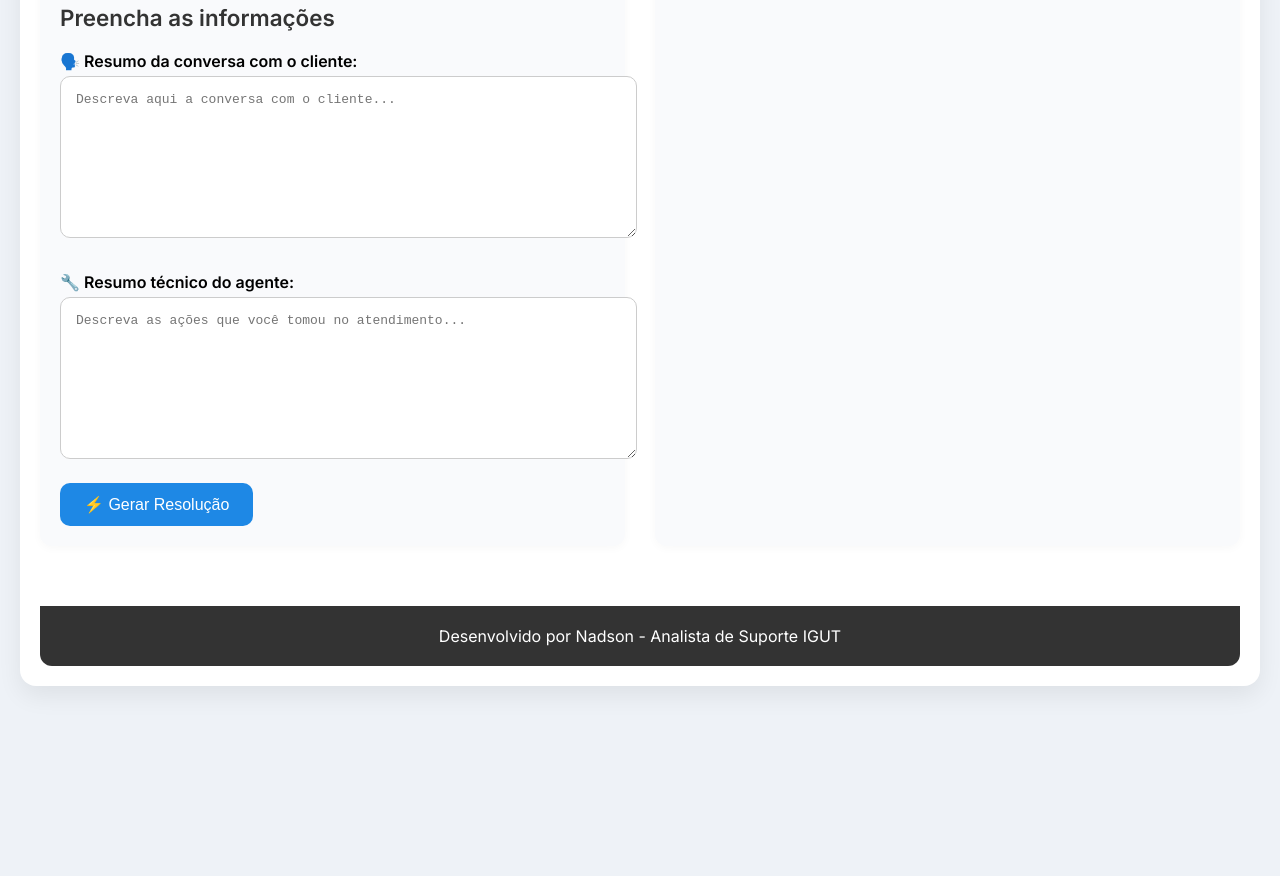
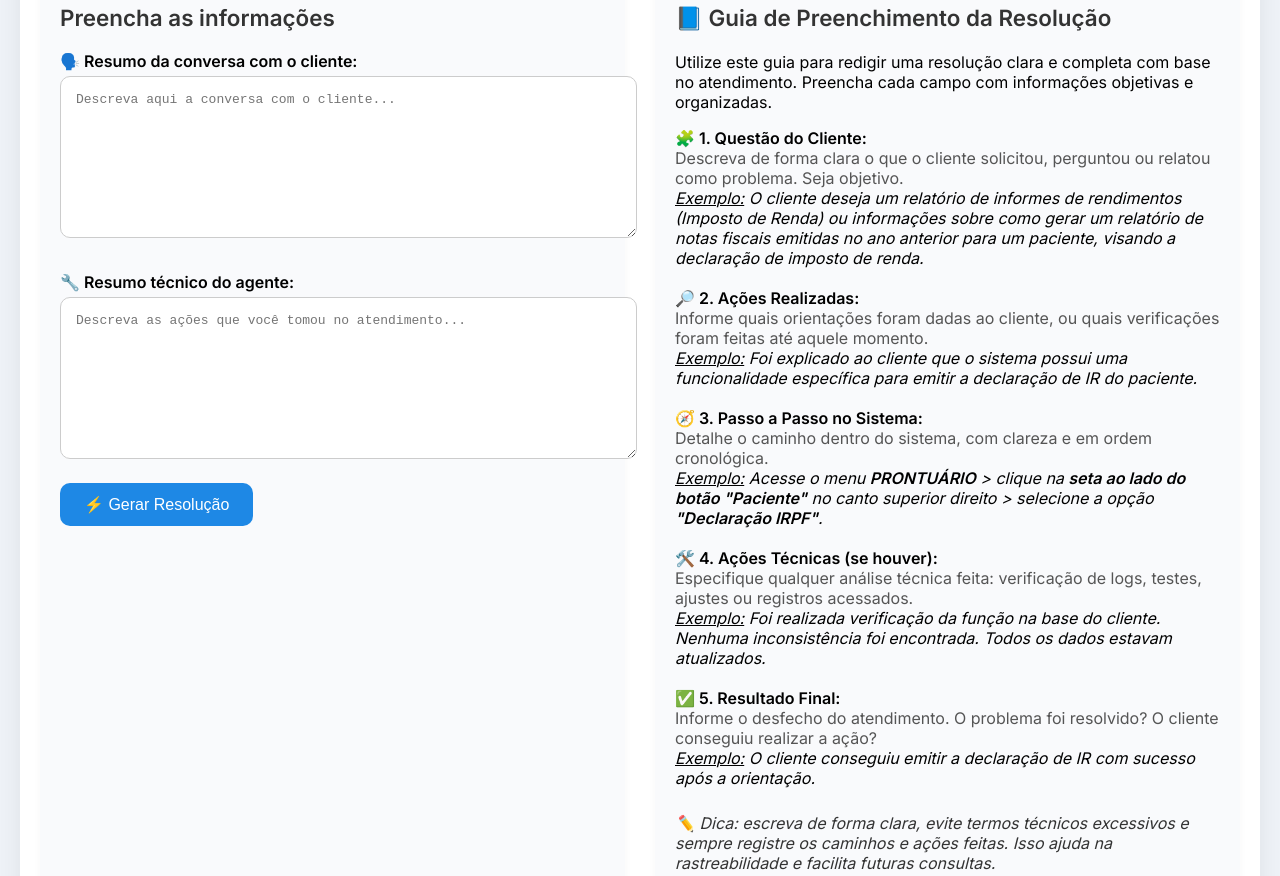
Before and after one commit to nadsonfdl/formulario-resolucao, a plain HTML site: page index.html in a window 1280 px wide. Shown: the part 218-1094 px from the top of the page. Before the commit the page ends 934 px from the top, so only its background shows below. Drawn offline with Linux system fonts and the light colour scheme.

Commit message:
Update index.html

```diff
--- a/index.html
+++ b/index.html
@@ -140,9 +140,67 @@
         <button onclick="gerarResolucao()">⚡ Gerar Resolução</button>
       </div>
 
+
+
+
       <div class="right-panel">
-        <!-- O restante do conteúdo da direita mantido inalterado -->
-      </div>
+  <h2>📘 Guia de Preenchimento da Resolução</h2>
+  <p style="margin-bottom: 15px;">
+    Utilize este guia para redigir uma resolução clara e completa com base no atendimento.
+    Preencha cada campo com informações objetivas e organizadas.
+  </p>
+
+  <ul style="list-style-type: none; padding-left: 0;">
+
+    <li style="margin-bottom: 20px;">
+      <strong>🧩 1. Questão do Cliente:</strong><br>
+      <span style="color: #555;">
+        Descreva de forma clara o que o cliente solicitou, perguntou ou relatou como problema. Seja objetivo.
+      </span><br>
+      <em><u>Exemplo:</u> O cliente deseja um relatório de informes de rendimentos (Imposto de Renda) ou informações sobre como gerar um relatório de notas fiscais emitidas no ano anterior para um paciente, visando a declaração de imposto de renda.</em>
+    </li>
+
+    <li style="margin-bottom: 20px;">
+      <strong>🔎 2. Ações Realizadas:</strong><br>
+      <span style="color: #555;">
+        Informe quais orientações foram dadas ao cliente, ou quais verificações foram feitas até aquele momento.
+      </span><br>
+      <em><u>Exemplo:</u> Foi explicado ao cliente que o sistema possui uma funcionalidade específica para emitir a declaração de IR do paciente.</em>
+    </li>
+
+    <li style="margin-bottom: 20px;">
+      <strong>🧭 3. Passo a Passo no Sistema:</strong><br>
+      <span style="color: #555;">
+        Detalhe o caminho dentro do sistema, com clareza e em ordem cronológica.
+      </span><br>
+      <em><u>Exemplo:</u> Acesse o menu <strong>PRONTUÁRIO</strong> > clique na <strong>seta ao lado do botão "Paciente"</strong> no canto superior direito > selecione a opção <strong>"Declaração IRPF"</strong>.</em>
+    </li>
+
+    <li style="margin-bottom: 20px;">
+      <strong>🛠️ 4. Ações Técnicas (se houver):</strong><br>
+      <span style="color: #555;">
+        Especifique qualquer análise técnica feita: verificação de logs, testes, ajustes ou registros acessados.
+      </span><br>
+      <em><u>Exemplo:</u> Foi realizada verificação da função na base do cliente. Nenhuma inconsistência foi encontrada. Todos os dados estavam atualizados.</em>
+    </li>
+
+    <li style="margin-bottom: 20px;">
+      <strong>✅ 5. Resultado Final:</strong><br>
+      <span style="color: #555;">
+        Informe o desfecho do atendimento. O problema foi resolvido? O cliente conseguiu realizar a ação?
+      </span><br>
+      <em><u>Exemplo:</u> O cliente conseguiu emitir a declaração de IR com sucesso após a orientação.</em>
+    </li>
+
+  </ul>
+
+  <p style="margin-top: 25px; color: #333; font-style: italic;">
+    ✏️ Dica: escreva de forma clara, evite termos técnicos excessivos e sempre registre os caminhos e ações feitas. Isso ajuda na rastreabilidade e facilita futuras consultas.
+  </p>
+</div>
+
+
+
     </div>
 
     <!-- Área de visualização da resolução -->
```
